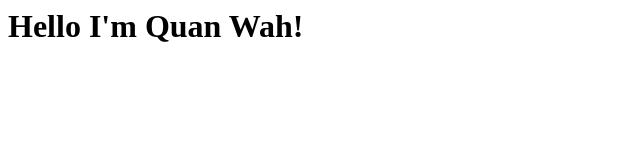
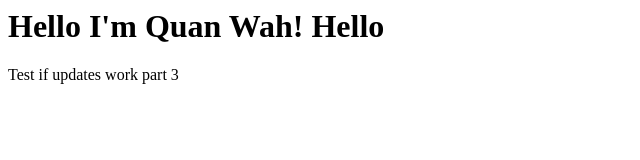
Before and after one commit to qwtan98/qwtan98.github.io, a plain HTML site: page index.html in a window 1280 px wide. Shown: the whole page, without its empty margins (0-640 px from the left). Drawn offline with Linux system fonts and the light colour scheme.

Commit message:
Update index.html
Test if updates work part 3

```diff
--- a/index.html
+++ b/index.html
@@ -1 +1,2 @@
-<h1> Hello I'm Quan Wah! </h1>
+<h1> Hello I'm Quan Wah! Hello </h1>
+<p> Test if updates work part 3 </p>
```
